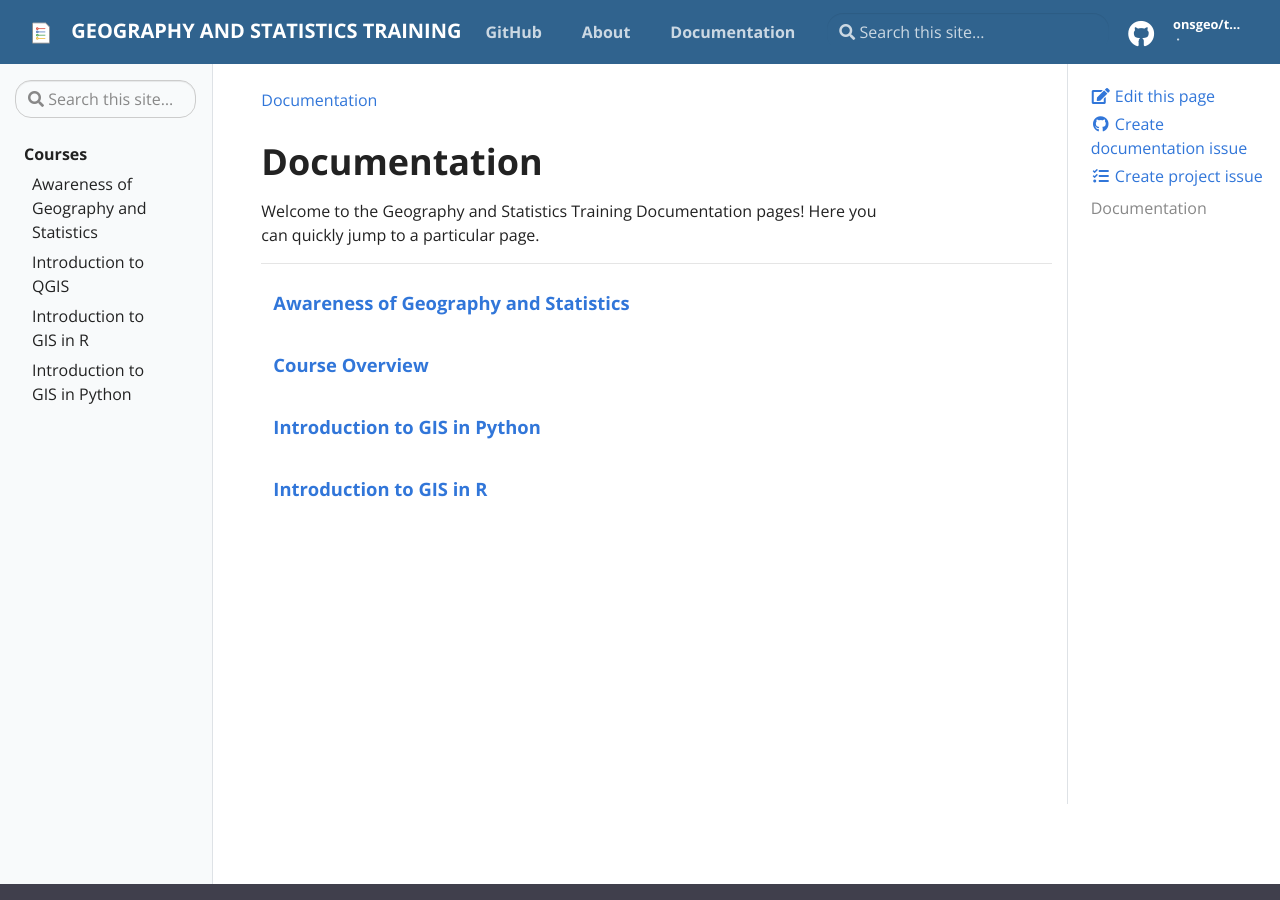
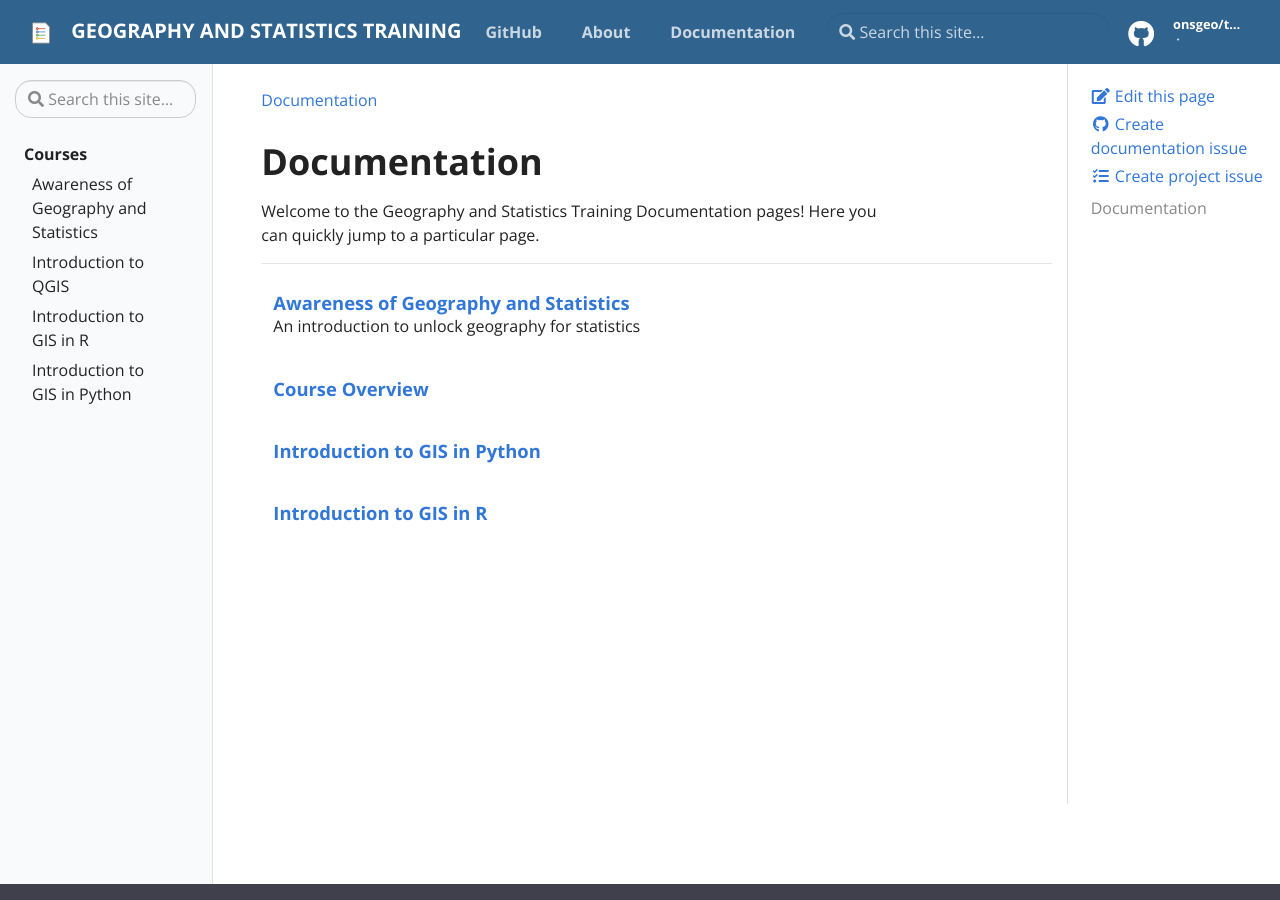
Before and after one commit to ONSgeo/geospatial-training, a Jekyll site: the page built from pages/docs.md, in a window 1280 px wide and 900 px high. Built offline with Jekyll 4.4.1, drawn with Linux system fonts in a browser that asks for light colours.

Commit message:
update description yaml

```diff
--- a/_docs/awareness_of_geog_and_stats.md
+++ b/_docs/awareness_of_geog_and_stats.md
@@ -1,5 +1,6 @@
 ---
 title: Awareness of Geography and Statistics
+description: An introduction to unlock geography for statistics
 ---
 
 # Awareness of Geography and Statistics
```
